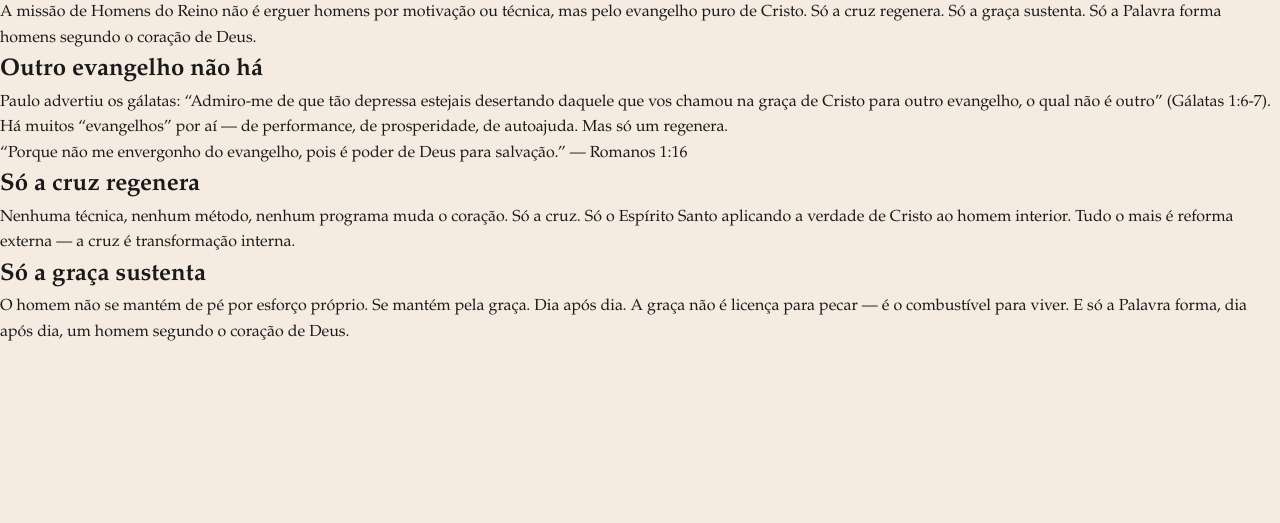
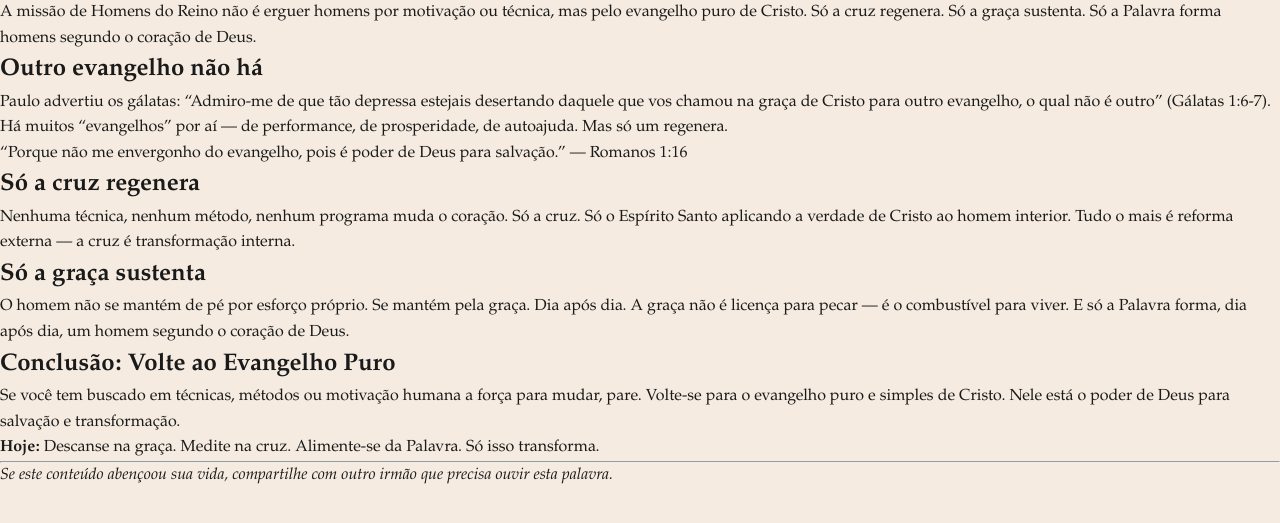
Before and after one commit to HomensdoReino/homensdoreino-blog, a Jekyll site: the page built from content/posts/o-evangelho-puro.md, in a window 1280 px wide. Shown: the top 523 px of the page. Built offline with Jekyll 4.4.1, drawn with Linux system fonts in a browser that asks for light colours.

Commit message:
Update o-evangelho-puro.md

```diff
--- a/content/posts/o-evangelho-puro.md
+++ b/content/posts/o-evangelho-puro.md
@@ -1,14 +1,14 @@
 ---
-pilar: missao-de-misericordia
-title: "O evangelho puro de Cristo"
-id: "o-evangelho-puro"
+id: o-evangelho-puro
+title: "O Evangelho Puro de Cristo: A Única Fonte de Transformação"
 date: "30 de julho de 2026"
-img: "assets/images/o-evangelho-puro.jpg"
+excerpt: "A missão de Homens do Reino não é erguer homens por motivação ou técnica, mas pelo evangelho puro. Só a cruz regenera, só a graça sustenta."
+img: "/assets/images/evangelho-puro.jpg"
 tags:
-  - evangelho
-  - graca
-  - missao
-excerpt: "A missão de Homens do Reino não é erguer homens por motivação ou técnica, mas pelo evangelho puro."
+  - "Evangelho"
+  - "Graça"
+  - "Missão"
+pilar: "missao-de-misericordia"
 verse:
   text: "Porque não me envergonho do evangelho, pois é poder de Deus para salvação."
   ref: "Romanos 1:16"
@@ -29,3 +29,12 @@ Nenhuma técnica, nenhum método, nenhum programa muda o coração. Só a cruz.
 ## Só a graça sustenta
 
 O homem não se mantém de pé por esforço próprio. Se mantém pela graça. Dia após dia. A graça não é licença para pecar — é o combustível para viver. E só a Palavra forma, dia após dia, um homem segundo o coração de Deus.
+
+## Conclusão: Volte ao Evangelho Puro
+
+Se você tem buscado em técnicas, métodos ou motivação humana a força para mudar, pare. Volte-se para o evangelho puro e simples de Cristo. Nele está o poder de Deus para salvação e transformação.
+
+**Hoje:** Descanse na graça. Medite na cruz. Alimente-se da Palavra. Só isso transforma.
+
+---
+*Se este conteúdo abençoou sua vida, compartilhe com outro irmão que precisa ouvir esta palavra.*
```
